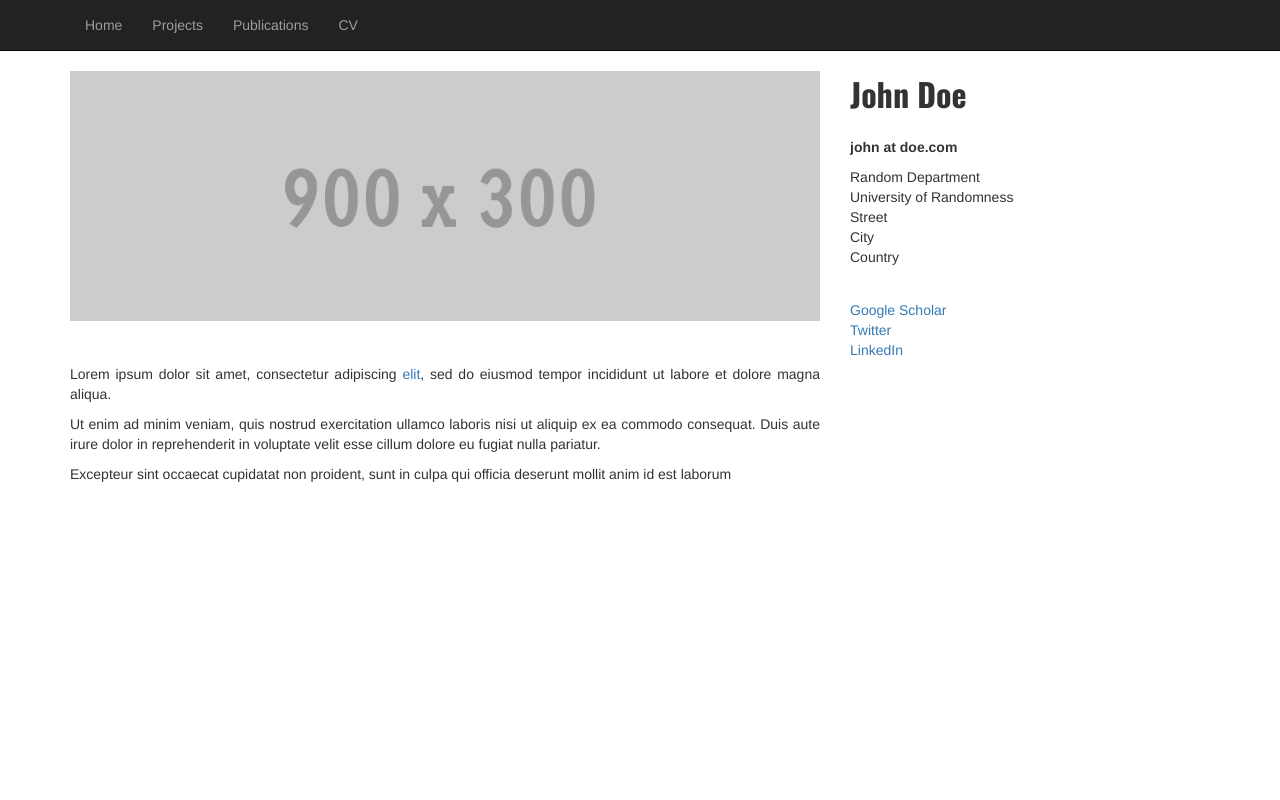
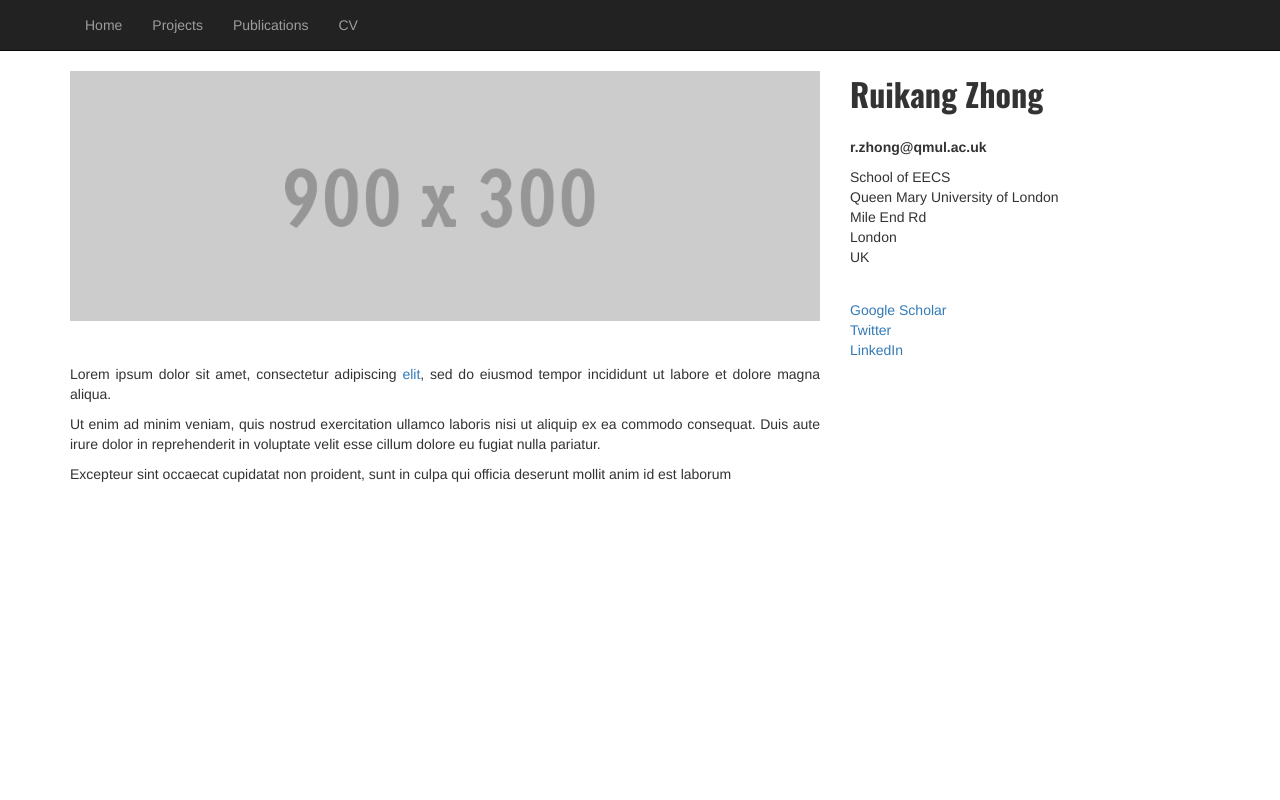
Before and after one commit to Frost-Armor/Frost-Armor.github.io, a plain HTML site: page index.html in a window 1280 px wide. Shown: the top 800 px of the page. Drawn offline with nearby package versions, Linux system fonts and the light colour scheme.

Commit message:
Update index.html

```diff
--- a/index.html
+++ b/index.html
@@ -1,12 +1,3 @@
-<!-- <p>Hello </p>
-<p>我是，这是我的个人网站。 </p>
-<p>很高兴你来到这里, 你可以在以下的网站找到我</p>
-
-<ul>
-  <li> <a href="https://www.zhihu.com/people/AJLoveChina">知乎</a> </li>
-  <li> <a href="http://hejie.nigeerhuo.com">我的博客(已经不更细了,现在在知乎写文章)</a> </li>
-</ul>
- -->
 <!DOCTYPE html>
 <!--
     Plain-Academic by Vasilios Mavroudis
@@ -16,7 +7,7 @@
 
 <html lang="en">
 <head>
-  <title>John Doe</title>
+  <title>Ruikang Zhong - homepage</title>
   <meta charset="utf-8">
   <meta name="viewport" content="width=device-width, initial-scale=1">
   <link rel="stylesheet" href="https://maxcdn.bootstrapcdn.com/bootstrap/3.3.6/css/bootstrap.min.css">
@@ -73,13 +64,13 @@
 
             <!-- Contact Info on the Sidebar -->
             <div class="col-md-4">
-                <div style="font-family: 'Oswald', sans-serif; font-size: 32px;"><b>John Doe</b></div><br>
-                <p><b>john at doe.com</b><br>
-                <p>Random Department<br>
-                University of Randomness<br>
-                Street<br>
-                City <br>
-                Country<br>
+                <div style="font-family: 'Oswald', sans-serif; font-size: 32px;"><b>Ruikang Zhong</b></div><br>
+                <p><b>r.zhong@qmul.ac.uk</b><br>
+                <p>School of EECS<br>
+                Queen Mary University of London<br>
+                Mile End Rd<br>
+                London<br>
+                UK<br>
                 </p>
             </div>
 
```
